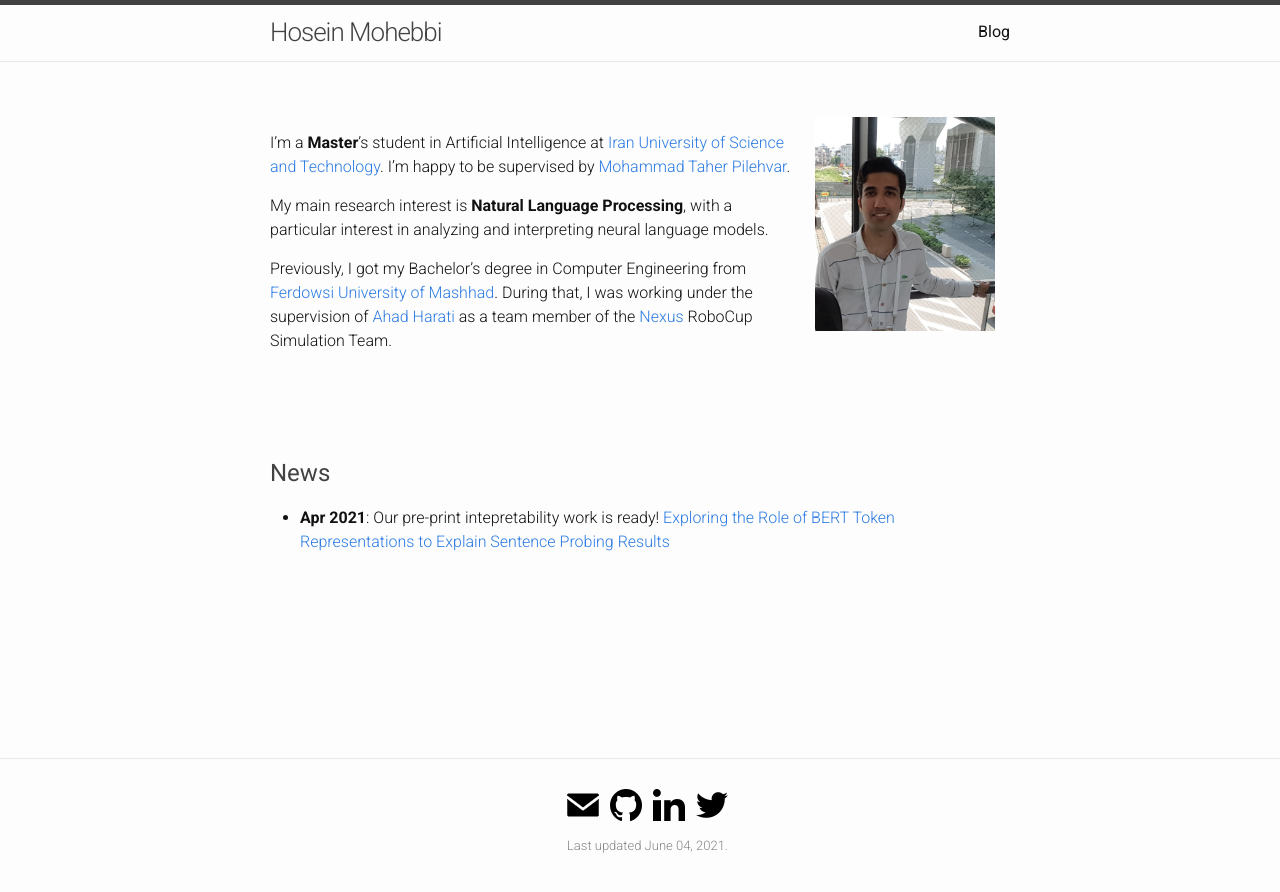
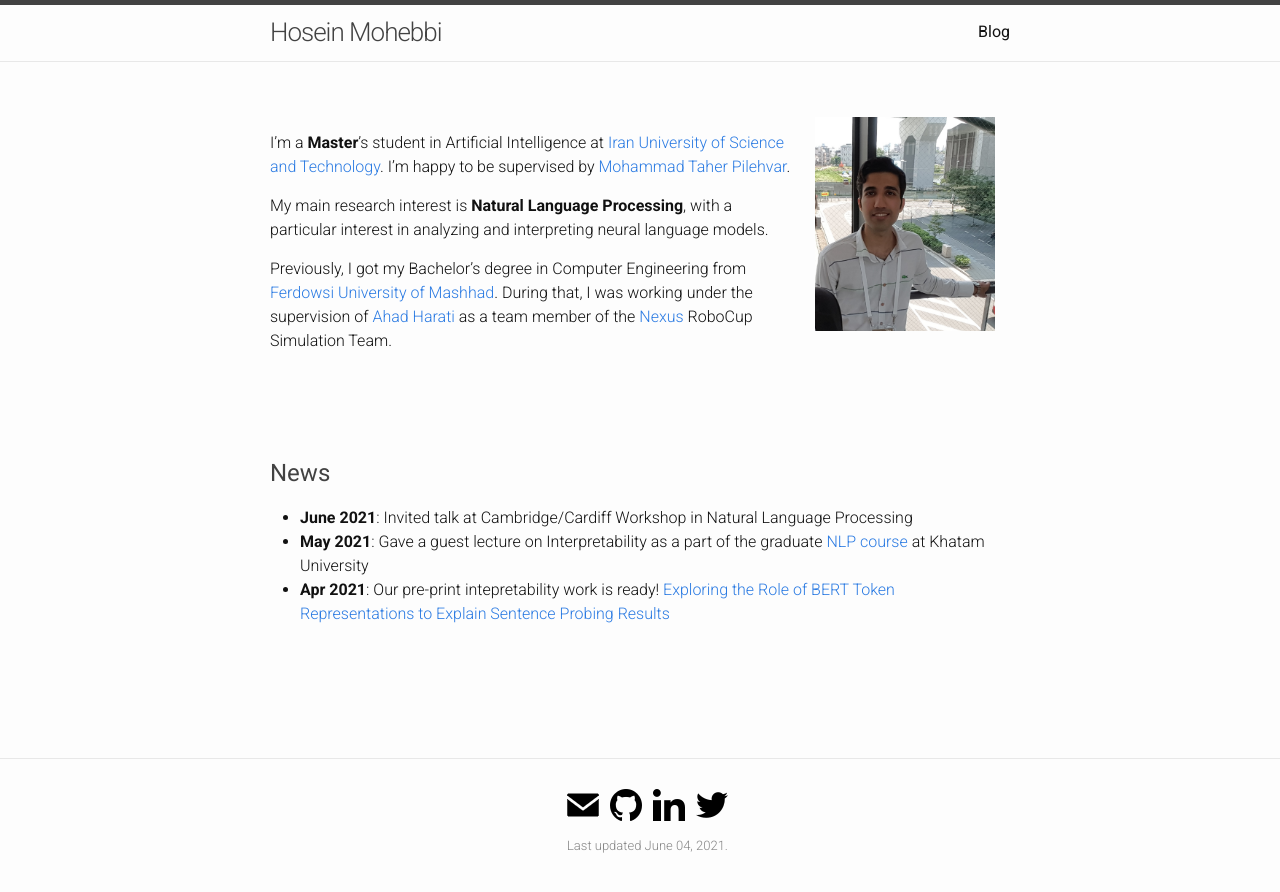
Before and after one commit to hmohebbi/hmohebbi.github.io, a Jekyll site: the page built from index.md, in a window 1280 px wide. Shown: the top 892 px of the page. Built offline with Jekyll 4.4.1, drawn with Linux system fonts in a browser that asks for light colours.

Commit message:
Update index.md

```diff
--- a/index.md
+++ b/index.md
@@ -28,5 +28,6 @@ Previously, I got my Bachelor’s degree in Computer Engineering from [Ferdowsi
 <br><br><br>
 
 ## <span style="color:#424242">News </span>
-
+* __June 2021__: Invited talk at Cambridge/Cardiff Workshop in Natural Language Processing
+* __May 2021__: Gave a guest lecture on Interpretability as a part of the graduate [NLP course](https://teias-courses.github.io/nlp99/) at Khatam University
 * __Apr 2021__: Our pre-print intepretability work is ready! [Exploring the Role of BERT Token Representations to Explain Sentence Probing Results](https://arxiv.org/abs/2104.01477)
```
